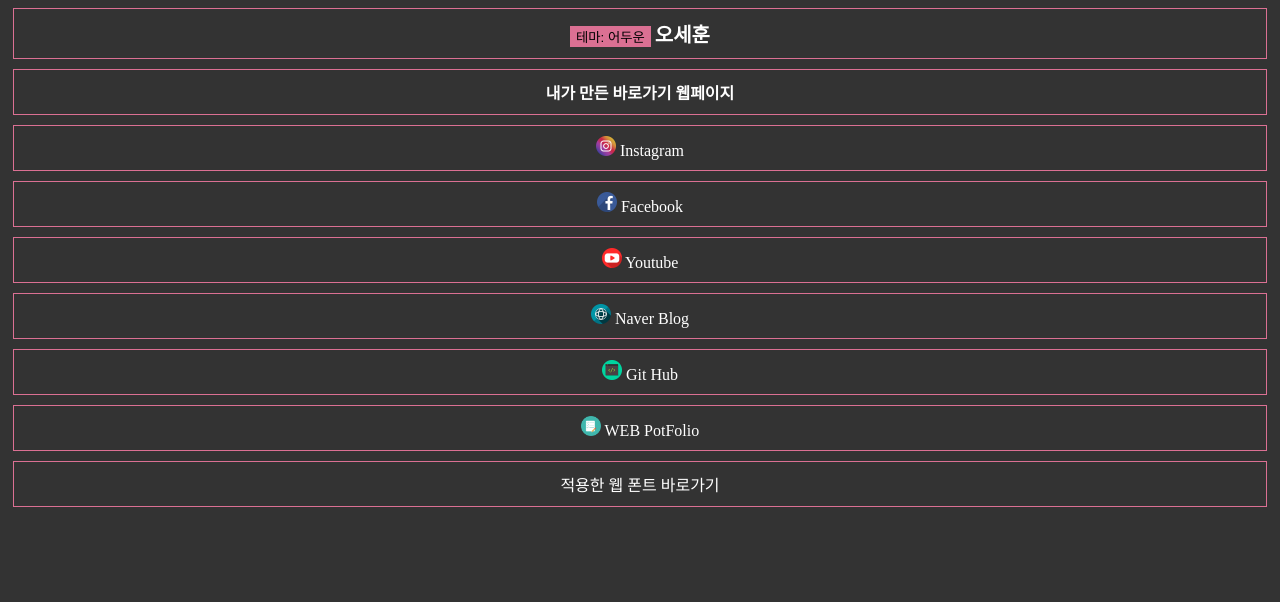
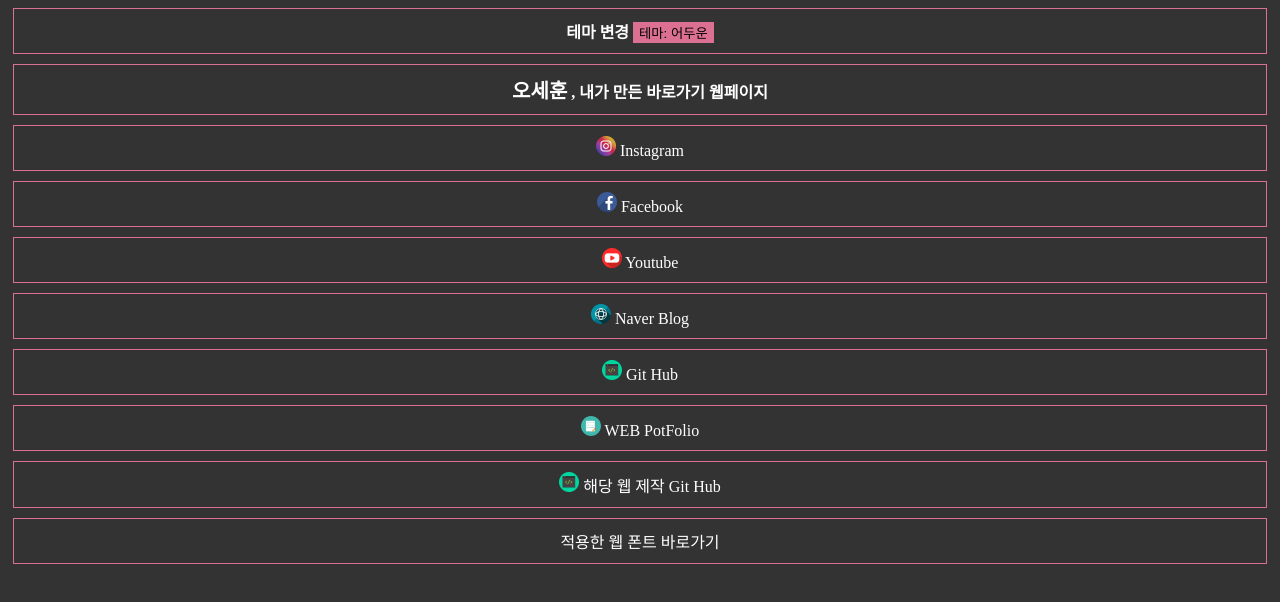
Before and after one commit to sedoll/instagram_myWeb_contents, a plain HTML site: page index.html in a window 1280 px wide. Drawn offline with Linux system fonts and the light colour scheme; a web font is replaced by a local one.

Commit message:
220309 해당 웹 git hub 추가

```diff
--- a/index.html
+++ b/index.html
@@ -9,14 +9,15 @@
 </head>
 <body>
     <header>
+        <strong>테마 변경</strong>
         <button id="bgBtn">테마: 어두운</button>
-        <strong id="user_name">오세훈</strong>
     </header>
 
     <section>
 
         <div class="move_site">
-            <strong>내가 만든 바로가기 웹페이지</strong>
+            <strong id="user_name">오세훈</strong>
+            <strong>, 내가 만든 바로가기 웹페이지</strong>
         </div>
 
         <div class="move_site" onclick=web(1)>
@@ -50,6 +51,11 @@
         </div>
 
         <div class="move_site" onclick=web(7)>
+            <img src="pic/code.png" alt="">
+            <span>해당 웹 제작 Git Hub</span>
+        </div>
+
+        <div class="move_site" onclick=web(8)>
             <span>적용한 웹 폰트 바로가기</span>
         </div>
     </section>
--- a/index.js
+++ b/index.js
@@ -51,6 +51,8 @@
         if(select){
             location.href = "https://sedo11.github.io/knu_Portfolio/index.html"
         }
+    } else if(name === 7){ // 제작 웹 깃 허브
+        location.href = "https://github.com/SEDO11/instagram_myWeb_contents/tree/main"
     } else { // 눈누
         location.href = "https://noonnu.cc/font_page/788"
     }
```
